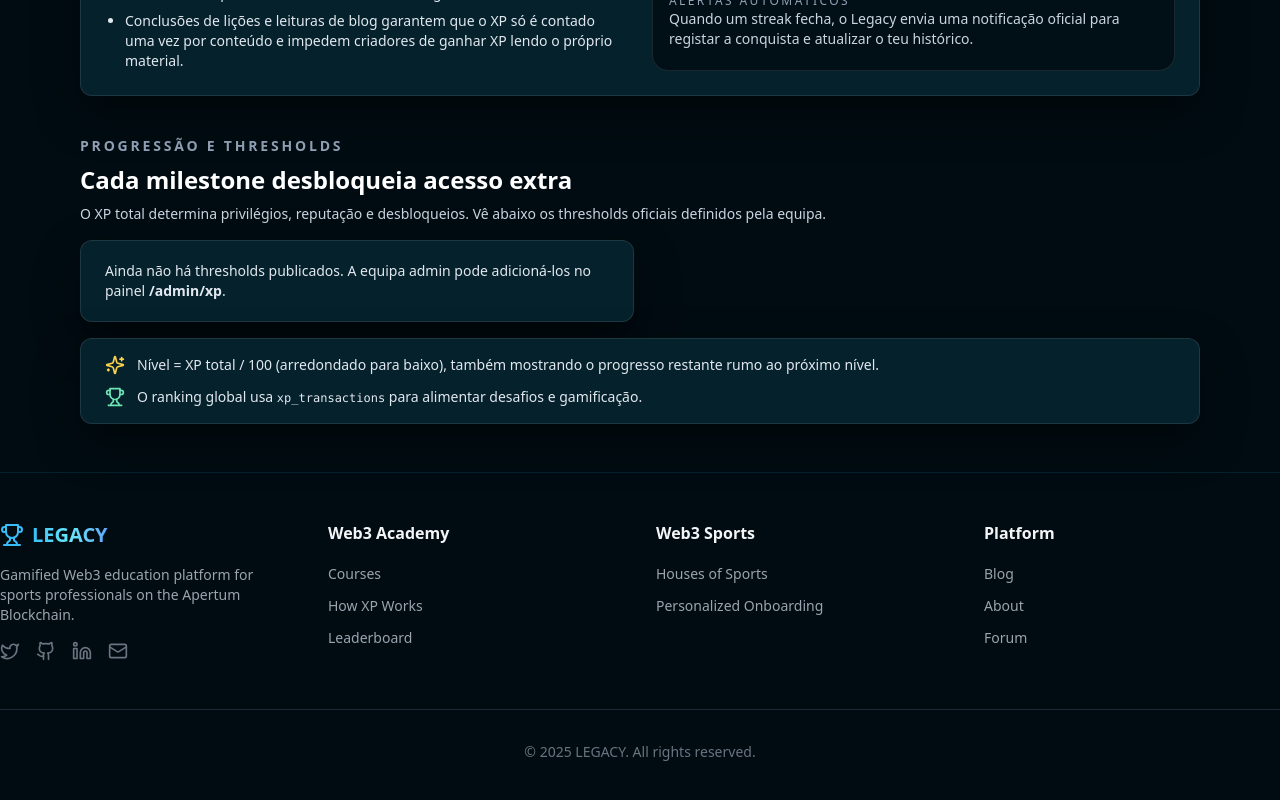
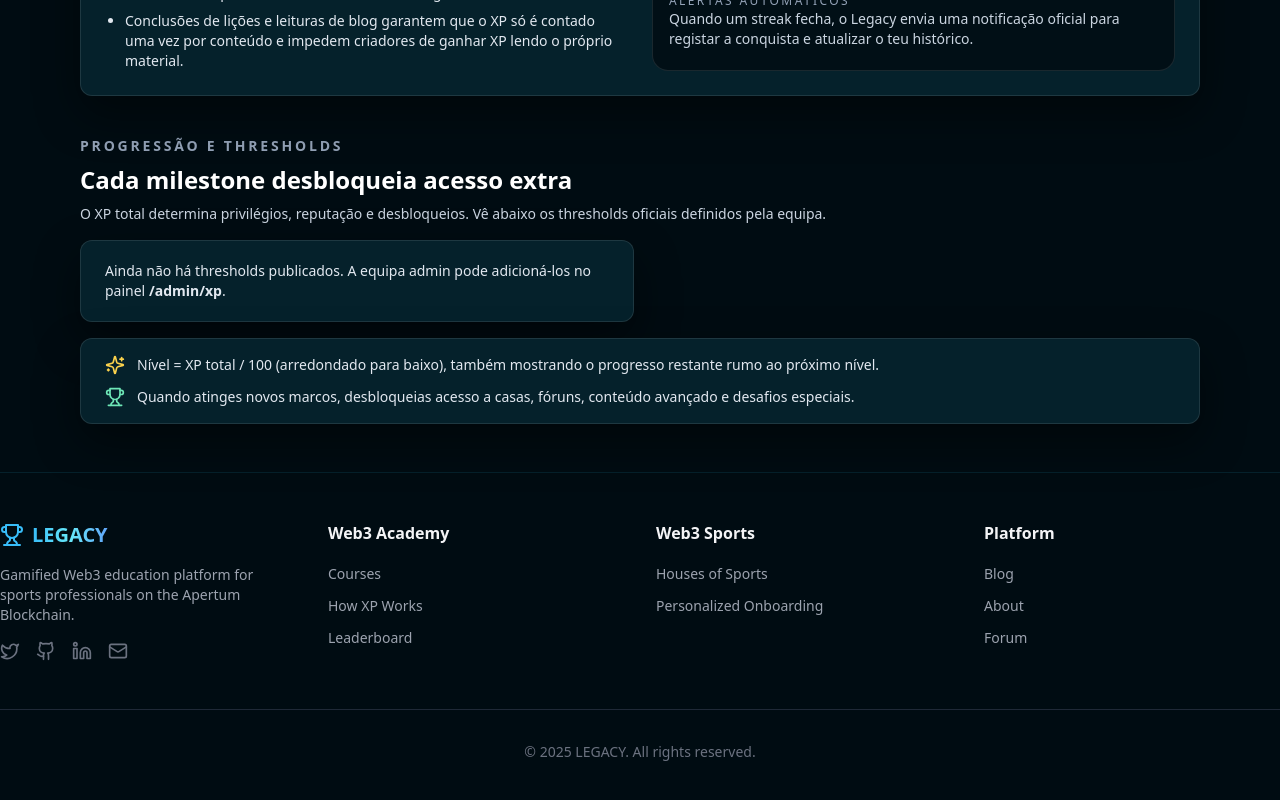
Before and after one commit to FreemanPT8/legacy-web3-sports, a Next.js app: page /education/xp in a window 1280 px wide. Shown: the part 1174-1974 px from the top of the page. Built offline with nearby package versions, Linux system fonts and the light colour scheme; no server answers; the database is empty.

Commit message:
Clarify threshold unlock blurb

```diff
--- a/app/education/xp/page.tsx
+++ b/app/education/xp/page.tsx
@@ -394,8 +394,8 @@ export default async function EducationXpPage() {
                 <div className="flex items-center gap-3">
                   <Trophy className="h-5 w-5 text-emerald-300" />
                   <p>
-                    O ranking global usa <code className="text-xs">xp_transactions</code> para
-                    alimentar desafios e gamificação.
+                    Quando atinges novos marcos, desbloqueias acesso a casas, fóruns, conteúdo
+                    avançado e desafios especiais.
                   </p>
                 </div>
               </CardContent>
```
